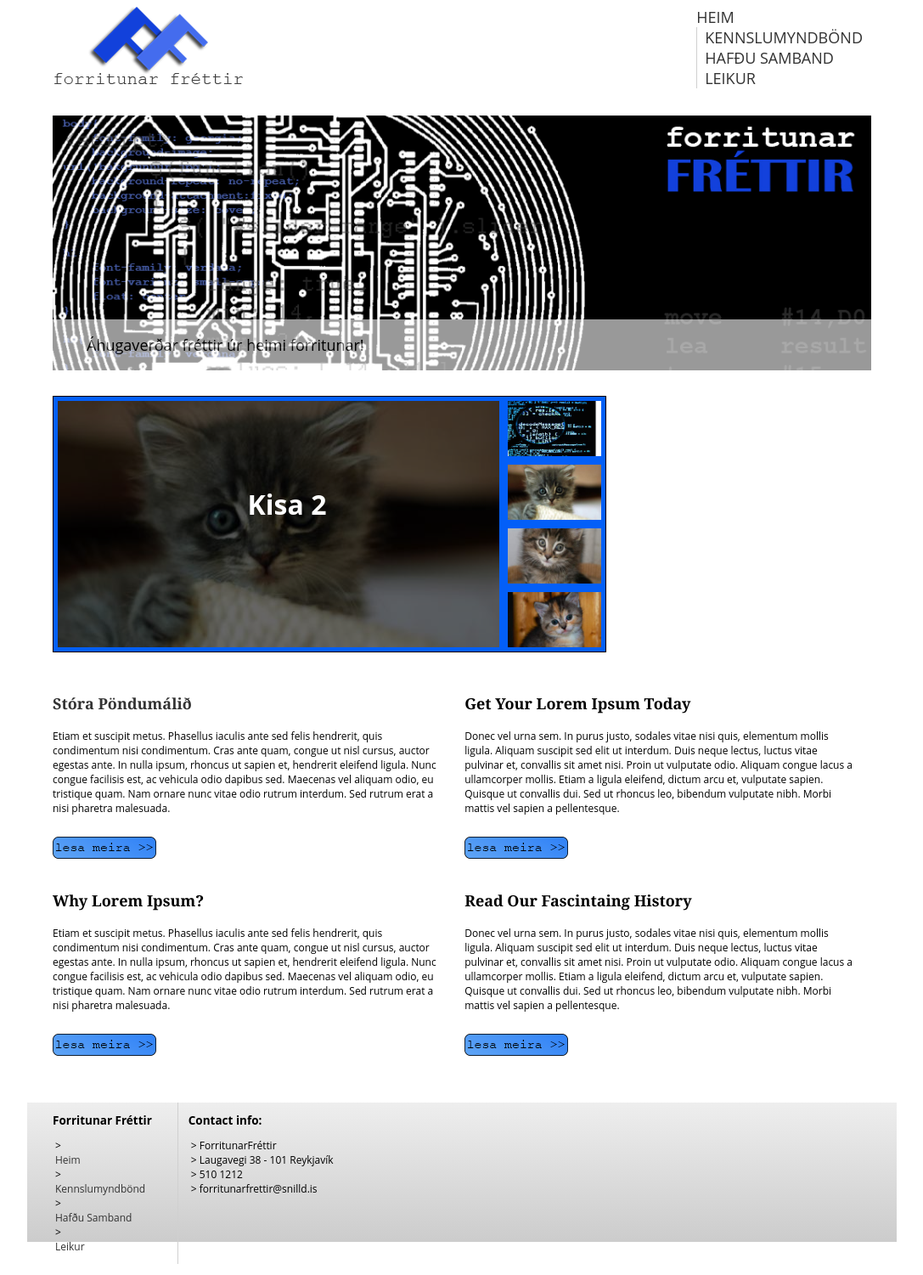
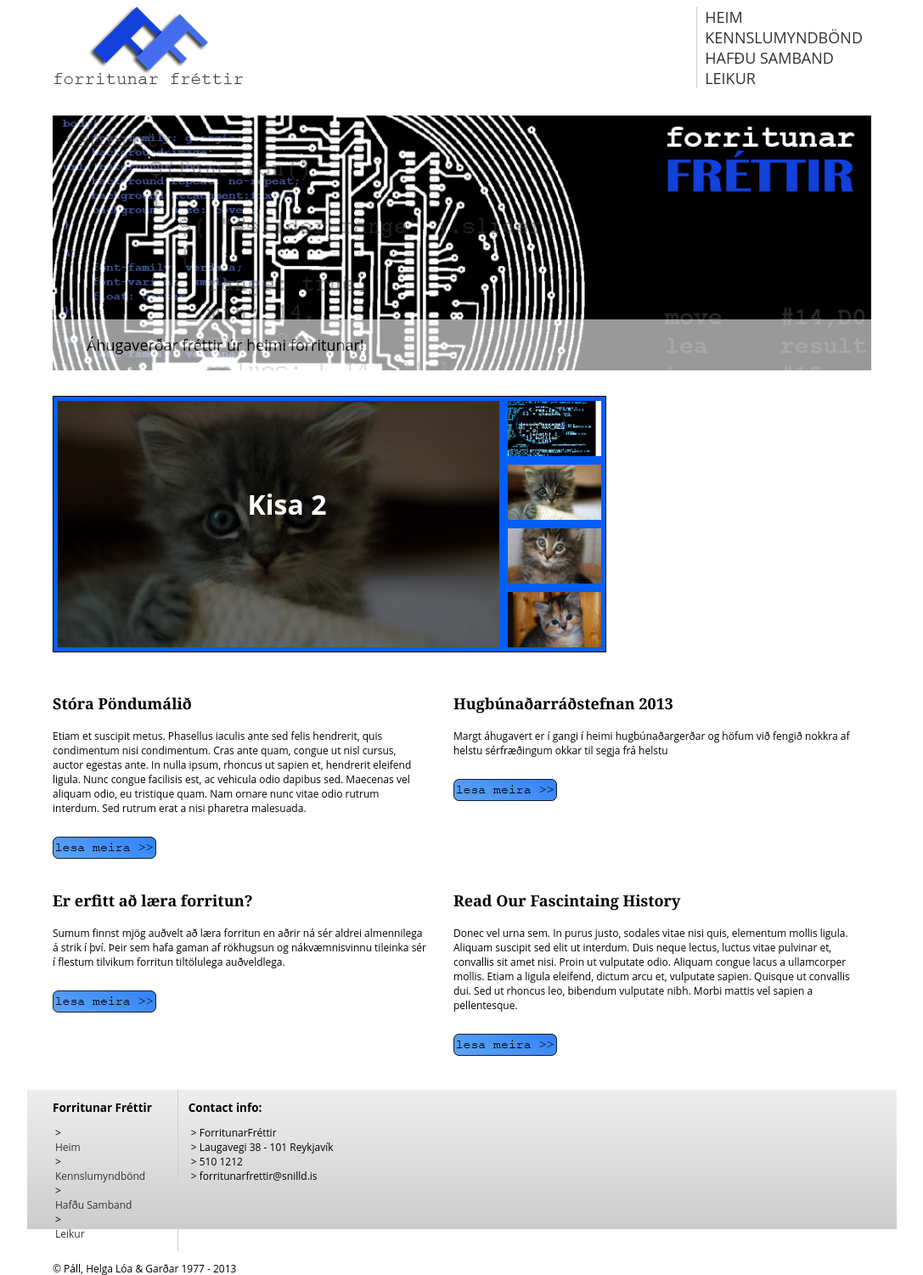
Before and after one commit to palarn/Lokaverkefni-Vefsida, a PHP site: page / in a window 1280 px wide. Shown: the top 1501 px of the page at 85% size, without its empty margins (96-1183 px from the left). Run offline with PHP 8.4, Linux system fonts and the light colour scheme.

Commit message:
forsíðu lagfæring

```diff
--- a/helper/mobile.css
+++ b/helper/mobile.css
@@ -26,6 +26,7 @@ div.main{
 
 .main-slider{
 	margin: 30px;
+	size:20em;
 }
 
 nav{
@@ -48,16 +49,6 @@ article{
 box-sizing:border-box;
 
 }
-
-.frett{
- 	font-family: 'Open Sans';
-    src: url('fonts/OpenSans-Regular-webfont.eot');
-    /* src fallbacks ommitted for brevity */
- 	line-height: 25px;
- 	font-size: 12pt;
-
-}
-
 
 h1{
 font-family: Georgia;
--- a/helper/mobile_big.css
+++ b/helper/mobile_big.css
@@ -21,7 +21,7 @@
 		padding-right:30px;
 		}
 
-	.lk:not(:first-child){
+	.lk{
 		border-left: 1px solid;
 		border-color: #D0D0D0;
 		padding-left: 0.5em;
@@ -81,7 +81,11 @@
 
 	.a1{
 		padding-right:30px;
+		width:50%;
 		}
+	.a2{
+		width: 50%;
+	}
 
 
 
--- a/index.php
+++ b/index.php
@@ -52,7 +52,7 @@
 
 	<section id="I">
 		<article class="a1">
-			<h1><a href="http://localhost/Lokaverkefni-Vefsida/undirsidur/panda.php">Stóra Pöndumálið</a></h1>
+			<h1>Stóra Pöndumálið</h1>
 
 			<p class="art">Etiam et suscipit metus. Phasellus iaculis ante sed felis hendrerit, quis condimentum nisi condimentum.
 			Cras ante quam, congue ut nisl cursus, auctor egestas ante. In nulla ipsum, rhoncus ut sapien et, hendrerit eleifend ligula.
@@ -60,34 +60,30 @@
 			Sed rutrum erat a nisi pharetra malesuada.</p>
 
 
-			<A HREF="http://www.mbl.is"><IMG SRC="myndir/takki.png" alt="Takki"></a>
+			<A HREF="undirsidur/panda.php"><IMG SRC="myndir/takki.png" alt="Takki"></a>
 
 		</article>
 
 
 		<article class="a2">
-			<h1>Get Your Lorem Ipsum Today</h1>
+			<h1>Hugbúnaðarráðstefnan 2013</h1>
 
-			<p class="art">Donec vel urna sem. In purus justo, sodales vitae nisi quis, elementum mollis ligula. Aliquam suscipit sed elit ut interdum.
-			Duis neque lectus, luctus vitae pulvinar et, convallis sit amet nisi. Proin ut vulputate odio. Aliquam congue lacus a ullamcorper mollis.
-			Etiam a ligula eleifend, dictum arcu et, vulputate sapien. Quisque ut convallis dui. Sed ut rhoncus leo, bibendum vulputate nibh.
-			Morbi mattis vel sapien a pellentesque.</p>
+			<p class="art">Margt áhugavert er í gangi í heimi hugbúnaðargerðar og
+				höfum við fengið nokkra af helstu sérfræðingum okkar til segja frá helstu</p>
 
-			<A HREF="http://www.mbl.is"><IMG SRC="myndir/takki.png" alt="Takki"></a>
+			<A HREF="undirsidur/frett1.php"><IMG SRC="myndir/takki.png" alt="Takki"></a>
 
 		</article>
 	</section>
 
 	<section id="II">
 		<article class="a1">
-			<h1>Why Lorem Ipsum?</h1>
+			<h1>Er erfitt að læra forritun?</h1>
 
-			<p class="art">Etiam et suscipit metus. Phasellus iaculis ante sed felis hendrerit, quis condimentum nisi condimentum.
-			Cras ante quam, congue ut nisl cursus, auctor egestas ante. In nulla ipsum, rhoncus ut sapien et, hendrerit eleifend ligula.
-			Nunc congue facilisis est, ac vehicula odio dapibus sed. Maecenas vel aliquam odio, eu tristique quam.
-			Nam ornare nunc vitae odio rutrum interdum. Sed rutrum erat a nisi pharetra malesuada.</p>
+			<p class="art">Sumum finnst mjög auðvelt að læra forritun en aðrir ná sér aldrei almennilega á strik í því.
+				Þeir sem hafa gaman af rökhugsun og nákvæmnisvinnu tileinka sér í flestum tilvikum forritun tiltölulega auðveldlega.</p>
 
-			<A HREF="http://www.mbl.is"><IMG SRC="myndir/takki.png" alt="Takki"></a>
+			<A HREF="undirsidur/frett2.php"><IMG SRC="myndir/takki.png" alt="Takki"></a>
 
 		</article>
 
```
